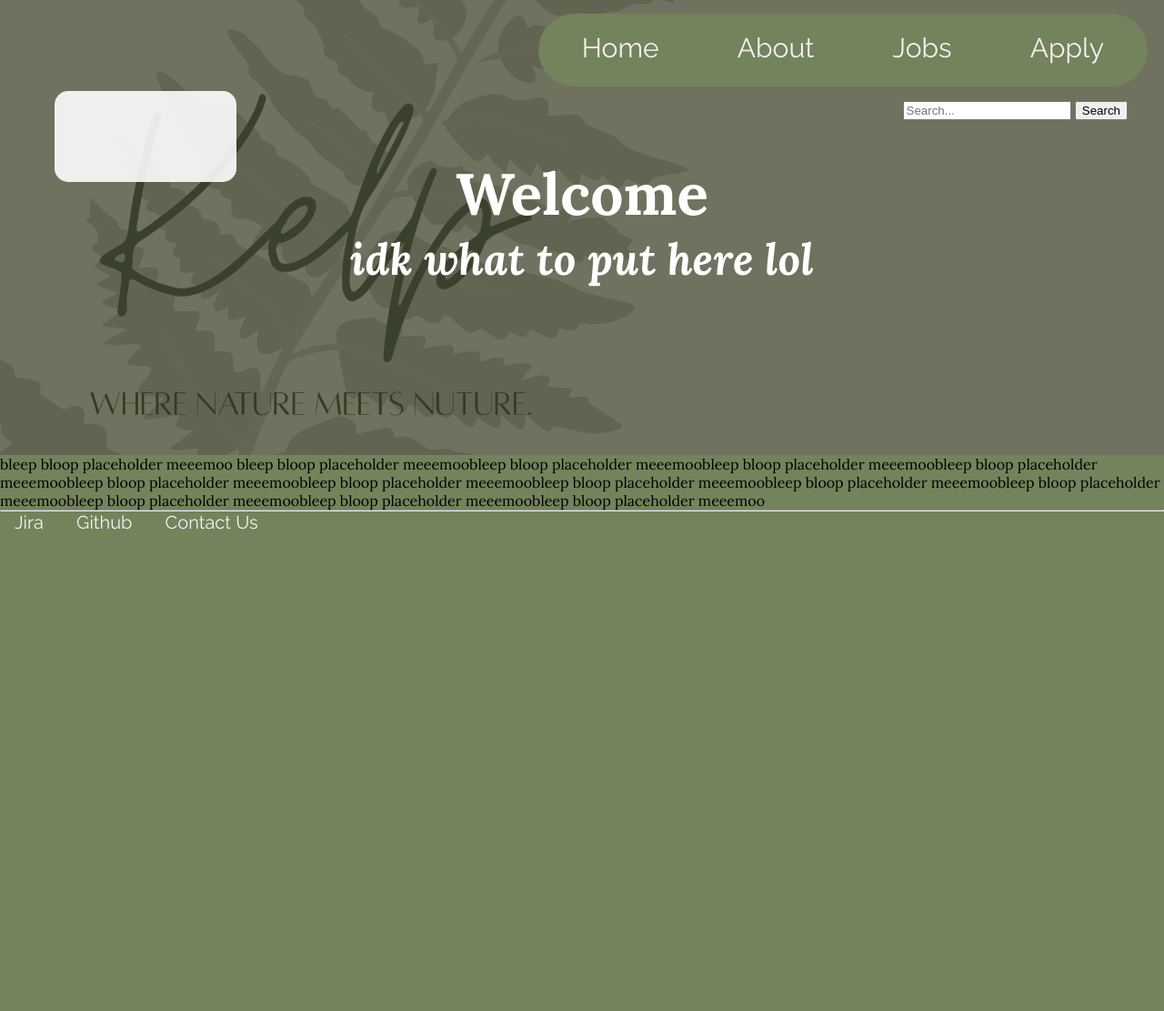
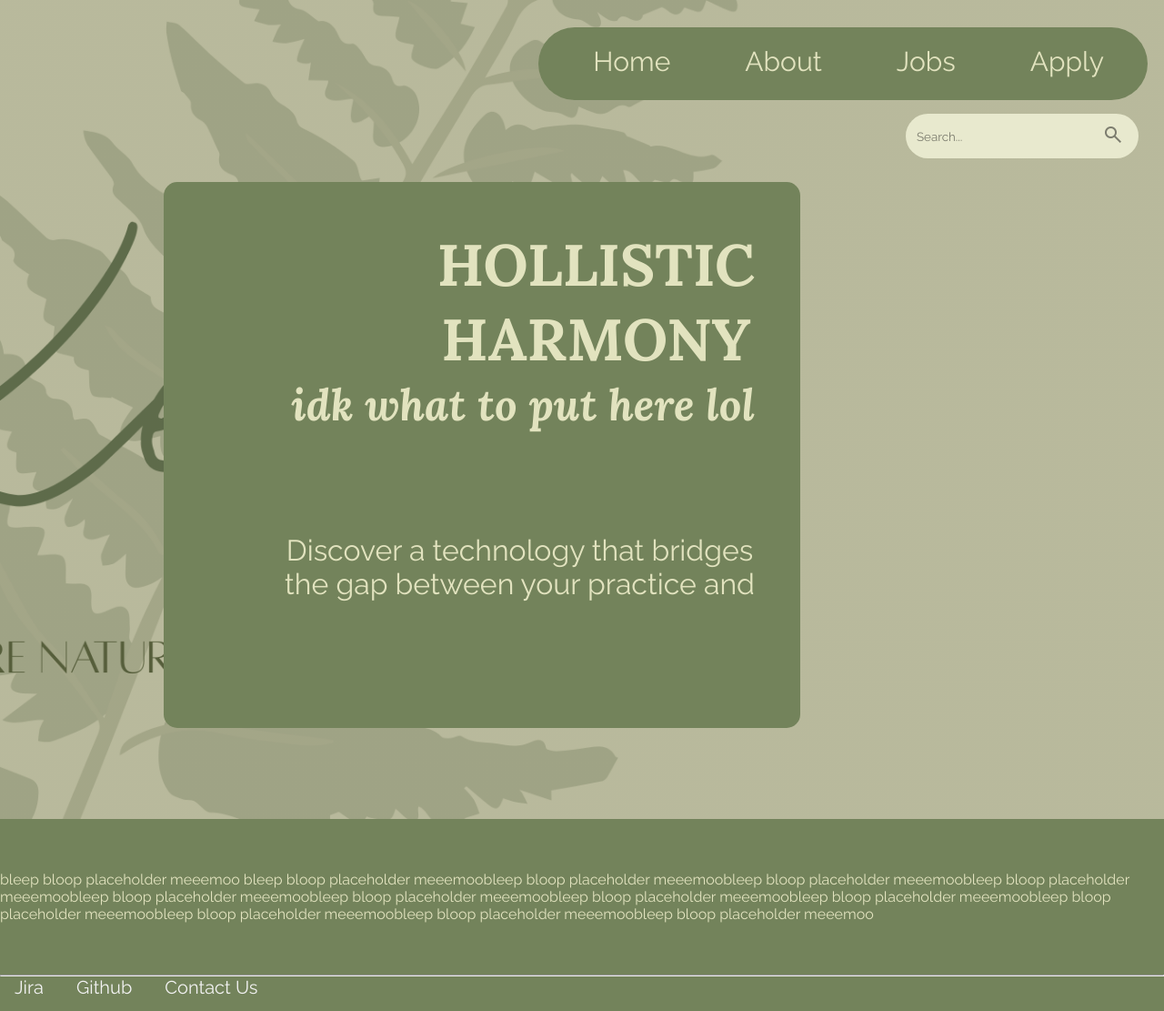
Before and after one commit to blucantcode/Web-Tech-Project---Group-1, a PHP site: page /Home.html in a window 1280 px wide. Shown: the whole page at 91% size. Before the commit the page ends 582 px from the top, so only its background shows below. Run offline with PHP 8.4, Linux system fonts and the light colour scheme.

Commit message:
Changes made: reorganized Home page navbar hierarchy, added z-index layering to css in home.css, changes font colours to match logo, enlarged banner, changed style of searchbox, fixed error with search box and navbar that couldnt be clicked - now functional (as much as they can be at this stage

```diff
--- a/Home.html
+++ b/Home.html
@@ -18,36 +18,48 @@
   <link
     href="https://fonts.googleapis.com/css2?family=Lora:ital,wght@0,400..700;1,400..700&family=Raleway:ital,wght@0,100..900;1,100..900&display=swap"
     rel="stylesheet">
-
+  <link rel="stylesheet"
+    href="https://fonts.googleapis.com/css2?family=Material+Symbols+Outlined:opsz,wght,FILL,GRAD@24,400,0,0&icon_names=search" />
 
 </head>
 
 <body>
 
   <div class="banner">
+
+    <nav>
+      <div class="navbg"></div>
       <div class="banner-text">
-      <nav>
         <p class="menu"><a href="Home.html">Home</a></p>
         <p class="menu"><a href="About.html">About</a> </p>
         <p class="menu"><a href="Jobs.html">Jobs</a></p>
         <p class="menu"><a href="Apply.html">Apply</a></p>
+      </div>
+
       <div class="rectangle"></div>
-        <div class="navbg"></div>
+
       <div class="searchbox">
         <form action="/search" method="get">
           <input type="search" name="q" placeholder="Search..." aria-label="Search through site content">
-            <button type="submit">Search</button>
+          <button type="submit"><span class="searchbox-icon material-symbols-outlined">
+              search
+            </span></button>
         </form>
       </div>
     </nav>
   </div>
+
   <div class="banner-desc">
     <p>
-      <h1>Welcome</h1>
+    <h1>HOLLISTIC <BR> HARMONY</h1>
     </p>
     <p>
     <h2><em>idk what to put here lol</em></h2>
     </p>
+    <br>
+    <br>
+    <br>
+    <p>Discover a technology that bridges <br> the gap between your practice and </p>
   </div>
   </div>
 
@@ -59,14 +71,19 @@
 
 
 
-
+  <br>
+  <br>
+  <br>
   <p> bleep bloop placeholder meeemoo bleep bloop placeholder meeemoobleep bloop placeholder meeemoobleep bloop
     placeholder meeemoobleep bloop placeholder meeemoobleep bloop placeholder meeemoobleep bloop placeholder
     meeemoobleep bloop placeholder meeemoobleep bloop placeholder meeemoobleep bloop placeholder meeemoobleep bloop
     placeholder meeemoobleep bloop placeholder meeemoobleep bloop placeholder meeemoo </p>
 
+  <br>
+  <br>
+  <br>
+  <footer>
 
-  <footer>
     <hr>
     <p> <a
         href="https://blucantccode.atlassian.net/?continue=https%3A%2F%2Fblucantccode.atlassian.net%2Fwelcome%2Fsoftware%3FprojectId%3D10033&atlOrigin=eyJpIjoiYTQ3Zjk1MDA3NWE2NDIzZjkxMjU4MjNhMmQxOWZhMTAiLCJwIjoiamlyYS1zb2Z0d2FyZSJ9">Jira</a>
--- a/Styles/home.css
+++ b/Styles/home.css
@@ -1,105 +1,148 @@
-*{
+/*NOTE: The only use of AI in this stylesheet was for the purpose of organzing z-indexes */
 
-margin:0;
+
+* {
+
+  margin: 0;
 
 }
 
 
 
-.navbg
-{
-  position: absolute;
+.navbg {
+  position: fixed;
   padding: 10px;
-  top: 15px;
+  top: 30px;
   right: 18px;
   width: 650px;
   height: 60px;
   background-color: #73835B;
   border-radius: 50px;
-  z-index: -1;
+  z-index: 10;
 }
 
 
-.rectangle
-{
+.rectangle {
   position: absolute;
-  top: 100px;
-  left: 60px;
-  width: 200px;
-  height: 100px;
-  background-color: rgba(255, 255, 255, 0.89);
+  top: 200px;
+  right: 400px;
+  width: 700px;
+  height: 600px;
+  background-color: #73835B;
   border-radius: 15px;
+  z-index: 5;
 }
 
 
 
+.searchbox form {
+  display: flex;
+  justify-content: flex-end;
+  align-items: center;
+  position: absolute;
+  top: 125px;
+  right: 28px;
+  padding: 10px;
+  border-radius: 50px;
+  font-family: 'Lora';
+  background-color: #e8e9ce;
+  width: max-content;
+  z-index: 110;
+  pointer-events: auto;
+}
+
+.searchbox input[type="search"] {
+  font-family: 'raleway';
+  border: none;
+  outline:none;
+  width: 200px;
+  background: none;
+  cursor: text;
+
+}
+
+.searchbox input::placeholder, .searchbox-icon
+{
+  color: rgba(0, 0, 0, 0.466);
+}
+
+
+button {
+
+  border: none;
+  background: none;
+
+}
+
 .menu {
   display: inline-block;
   text-align: right;
-  margin-right: 50px; /* Adds space between the links */
+  margin-right: 50px;
   font-family: 'Lora';
-  z-index: 2;
+  position: relative;
+  z-index: 999;
+}
+
+.menu a {
+  color: #E2E3BF;
+  padding: 20px 16px;
+  text-decoration: none;
+  font-size: 30px;
+  position: relative;
+  z-index: 150;
 }
 
 
-.searchbox
-{
+.banner-text {
   display: flex;
   justify-content: flex-end;
-  padding: 40px;
-  font-family: 'Lora';
+  align-items: flex-end;
+  padding-top: 50px;
+  color: white;
+  text-align: center;
+  z-index: 100;
+  pointer-events: auto;
 }
 
 
-.menu a {
-  color: #f2f2f2;
-  padding: 20px 16px;
-  text-decoration: none;
-  font-size: 30px;
-  z-index: 2;
-}
+.banner-desc
 
-.banner-text
-{
+/* welcome bit */
+  {
   display: flex;
-  justify-content: flex-end;
-  align-items:flex-end;
-  padding-top: 35px;
-  color: white;
-  text-align: center;
-  z-index: 2;
-}
-
-
-.banner-desc /* welcome bit */
-{
-  display: inline;
-  color: white;
+  flex-direction: column;
+  justify-content: space-evenly, flex-end;
+  align-items: flex-end;
+  position:absolute;
+  text-align: left;
+  top: 250px;
+  right: 450px;
+  color: #E2E3BF;
   text-align: center;
   font-size: xx-large;
+  z-index: 2;
 }
 
 .banner {
   position: relative;
-  background-image: linear-gradient(rgba(0, 0, 0, 0.5), rgba(0, 0, 0, 0.5)), url("../images/banner.png"); /* Overlay for text readability */
-  z-index: -2;
+  background-image: linear-gradient(rgba(0, 0, 0, 0.185), rgba(0, 0, 0, 0.185)), url("../images/banner.png");
+  z-index: 1;
   background-size: cover;
   background-position: center;
-  height: 500px; /* Adjust height as needed */
+  height: 900px;
   width: 100%;
-  color: white;
+  color: #51623D;
   text-align: center;
+  z-index: 1;
 }
 
 
 
-footer p
-{
+footer p {
   display: inline-block;
 }
 
-footer a
-{
+footer a {
   color: #f2f2f2;
   padding: 14px 16px;
   text-decoration: none;
--- a/Styles/maintheme.css
+++ b/Styles/maintheme.css
@@ -10,6 +10,12 @@ a
 
 body
 {
+    font-family: 'Raleway';
+    background-color: #73835b;
+    color: #E2E3BF;
+}
+
+h1,h2,h3,h4.h5.h6
+{
     font-family: 'Lora';
-    background-color: #73835b;
 }
```
Lines whose indentation alone changed are shown as unchanged.
